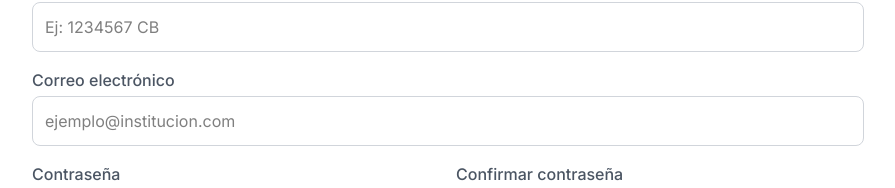
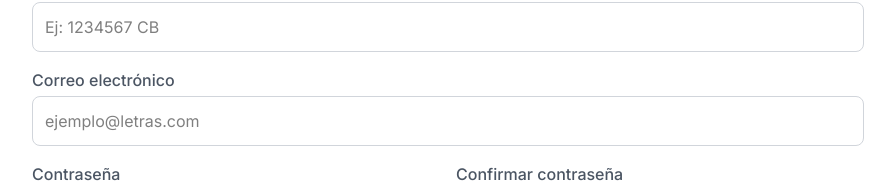
Before and after one commit to seedsagile/Project-OHSANSI-Frontend, a React (Vite) app: page / in a window 1280 px wide. Shown: the part 297-485 px from the top of the page, without its empty margins (192-1087 px from the left). Built offline with nearby package versions, Linux system fonts and the light colour scheme.

Commit message:
validaciones con ZOD version mejorada

```diff
--- a/src/features/evaluadores/components/FormularioAsignarEvaluador.tsx
+++ b/src/features/evaluadores/components/FormularioAsignarEvaluador.tsx
@@ -65,7 +65,7 @@ export function FormularioAsignarEvaluador({ register, errors }: Props) {
         <input
           type="email"
           id="email"
-          placeholder="ejemplo@institucion.com"
+          placeholder="ejemplo@letras.com"
           {...register('email')}
           className={`w-full p-3 border rounded-lg focus:ring-2 focus:ring-principal-500 focus:border-principal-500 transition-colors ${errors.email ? 'border-acento-500' : 'border-neutro-300'}`}
         />
--- a/src/features/evaluadores/validations/evaluatorValidation.ts
+++ b/src/features/evaluadores/validations/evaluatorValidation.ts
@@ -7,14 +7,14 @@ export const schemaEvaluador = z.object({
   nombre: z.string()
     .min(1, 'El campo Nombre es obligatorio.')
     .min(2, 'El campo Nombre requiere un mínimo de 2 caracteres.')
-    .max(40, 'El campo Nombre tiene un límite máximo de 40 caracteres.')
+    .max(20, 'El campo Nombre tiene un límite máximo de 40 caracteres.')
     .regex(/^[a-zA-ZáéíóúÁÉÍÓÚñÑ\s]+$/, 'El campo Nombre solo permite letras, espacios y acentos.'),
 
   // Validaciones para Apellido (mismas reglas que nombre)
   apellido: z.string()
     .min(1, 'El campo Apellido es obligatorio.')
     .min(2, 'El campo Apellido requiere un mínimo de 2 caracteres.')
-    .max(40, 'El campo Apellido tiene un límite máximo de 40 caracteres.')
+    .max(20, 'El campo Apellido tiene un límite máximo de 40 caracteres.')
     .regex(/^[a-zA-ZáéíóúÁÉÍÓÚñÑ\s]+$/, 'El campo Apellido solo permite letras, espacios y acentos.'),
 
   // Validaciones para Email (criterios 5-8)
```
